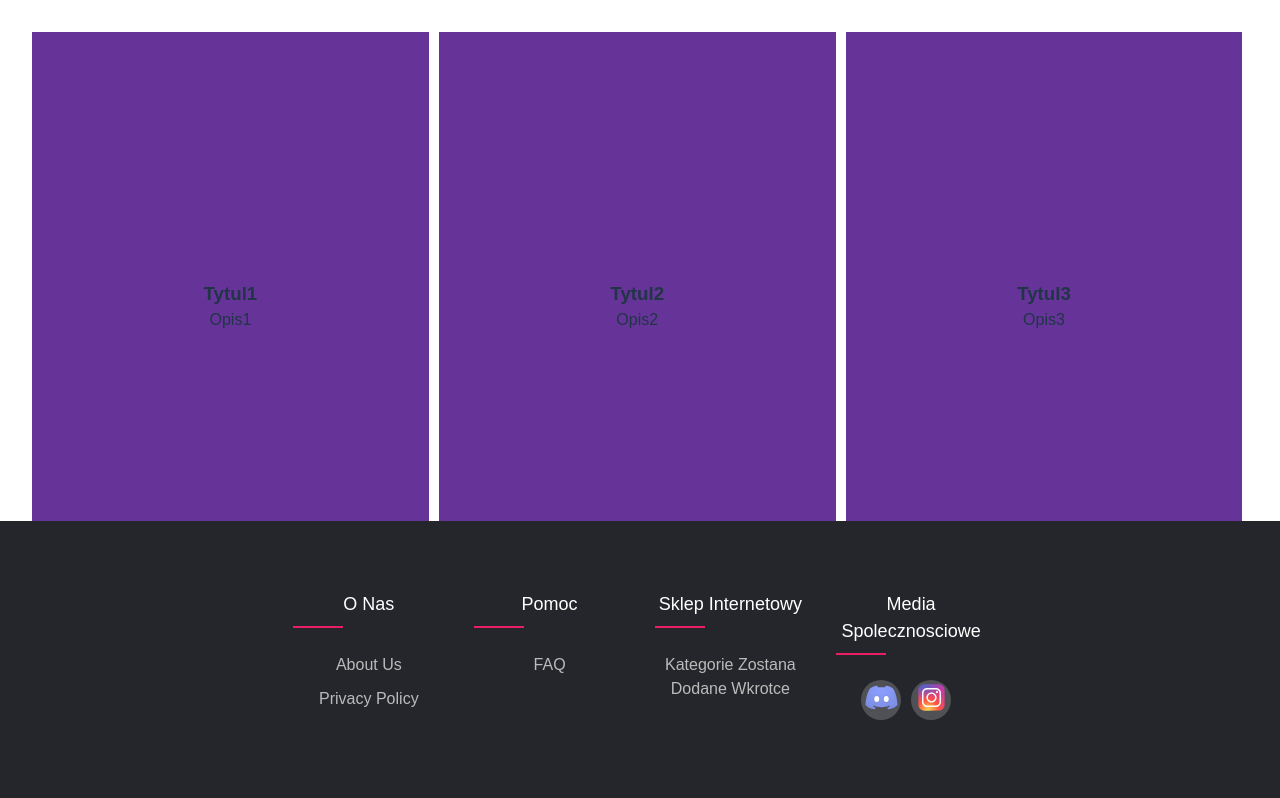
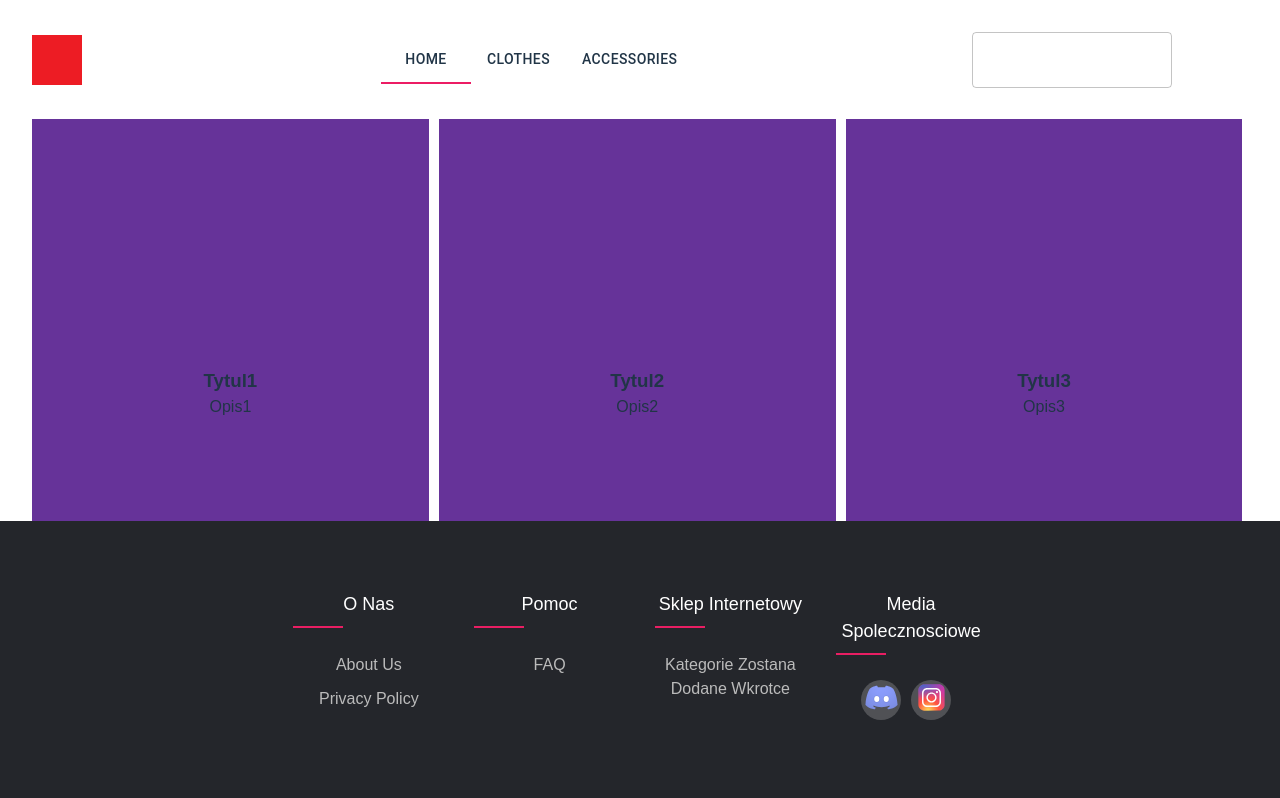
Before and after one commit to ionicjohn/dududududupson, a React (Vite) app in the folder biznessiekreci/: page / in a window 1280 px wide. Shown: the top 798 px of the page. Built offline with nearby package versions, Linux system fonts and the light colour scheme.

Commit message:
navbar
graficznie gotowy navbar nie liczac logo sklepu

```diff
--- /dev/null
+++ b/biznessiekreci/src/Navbar/Navbar.jsx
@@ -0,0 +1,111 @@
+import * as React from 'react';
+import Tabs from '@mui/material/Tabs';
+import Tab from '@mui/material/Tab';
+import Box from '@mui/material/Box';
+import TextField from '@mui/material/TextField';
+import InputAdornment from '@mui/material/InputAdornment';
+import SearchIcon from '@mui/icons-material/Search';
+import ShoppingCartIcon from '@mui/icons-material/ShoppingCart';
+import IconButton from '@mui/material/IconButton';
+import AccountBoxIcon from '@mui/icons-material/AccountBox';
+
+export default function Navbar() {
+  const [value, setValue] = React.useState('one');
+
+  const handleChange = (event, newValue) => {
+    setValue(newValue);
+  };
+
+  return (
+    <Box sx={{
+      width: '100%',
+      display: 'flex',
+      alignItems: 'center',
+      padding: '0px',
+      marginBottom: '2.5%',
+      justifyContent: 'space-between'
+    }}>
+      <img src="././logo.png" alt="Logo" style={{ marginRight: '20px' }} />
+      <Box sx={{
+        flexGrow: 1,
+        display: 'flex',
+        justifyContent: 'center'
+      }}>
+        <Tabs
+          value={value}
+          onChange={handleChange}
+          textColor="white"
+          aria-label="tabs example"
+          sx={{
+            '.MuiTabs-flexContainer': {
+              borderBottom: 'none',
+            },
+            '.MuiButtonBase-root': {
+              '&:focus': {
+                outline: 'none',
+                backgroundColor: 'rgba(255, 255, 255, 0.1)',
+              }
+            },
+            '.MuiTabs-indicator': {
+              backgroundColor: '#ec1c64',
+            }
+          }}
+        >
+          <Tab value="one" label="Home" />
+          <Tab value="two" label="Clothes" />
+          <Tab value="three" label="Accessories" />
+        </Tabs>
+      </Box>
+      <Box sx={{
+        display: 'flex',
+        alignItems: 'center'
+      }}>
+        <TextField
+          type="search"
+          variant="outlined"
+          placeholder="Search..."
+          sx={{
+            width: '200px',
+            '& .MuiOutlinedInput-root': {
+              '&.Mui-focused fieldset': {
+                borderColor: 'rgb(236,28,100)',
+                boxShadow: '0 0 5px rgba(255, 0, 0, 0.5)',
+                outline: 'none'
+              }
+            }
+          }}
+          InputProps={{
+            startAdornment: (
+              <InputAdornment position="start">
+                <SearchIcon sx={{ color: 'white'}}/>
+              </InputAdornment>
+            ),
+            style: {color:'white'}
+          }}
+        />
+        <IconButton aria-label="shopping cart" sx={{
+          color: 'white',
+          '&:hover': {
+            backgroundColor: 'rgba(255, 255, 255, 0.2)'
+          },
+          '&:focus': {
+            outline: 'none'
+          }
+        }}>
+          <ShoppingCartIcon />
+        </IconButton>
+        <IconButton aria-label="account box" sx={{
+          color: 'white',
+          '&:hover': {
+            backgroundColor: 'rgba(255, 255, 255, 0.2)'
+          },
+          '&:focus': {
+            outline: 'none'
+          }
+        }}>
+          <AccountBoxIcon />
+        </IconButton>
+      </Box>
+    </Box>
+  );
+}
--- a/biznessiekreci/src/main.jsx
+++ b/biznessiekreci/src/main.jsx
@@ -3,10 +3,12 @@ import ReactDOM from 'react-dom/client'
 import App from './Frontpage/Frontpage.jsx'
 import Footer from './Footer/Footer.jsx'
 import Frontpage from './Frontpage/Frontpage.jsx'
+import Navbar from './Navbar/Navbar.jsx';
 import './index.css'
 
 ReactDOM.createRoot(document.getElementById('root')).render(
   <React.StrictMode>
+    <Navbar />
     <App />
     <Frontpage />
     <Footer />
```
Also changed, not shown: biznessiekreci/package.json (+8 -0 lines), biznessiekreci/logo.png (added), biznessiekreci/src/Navbar/Navbar.css (added), 1 other file (tests, documents, lock files or other folders).
